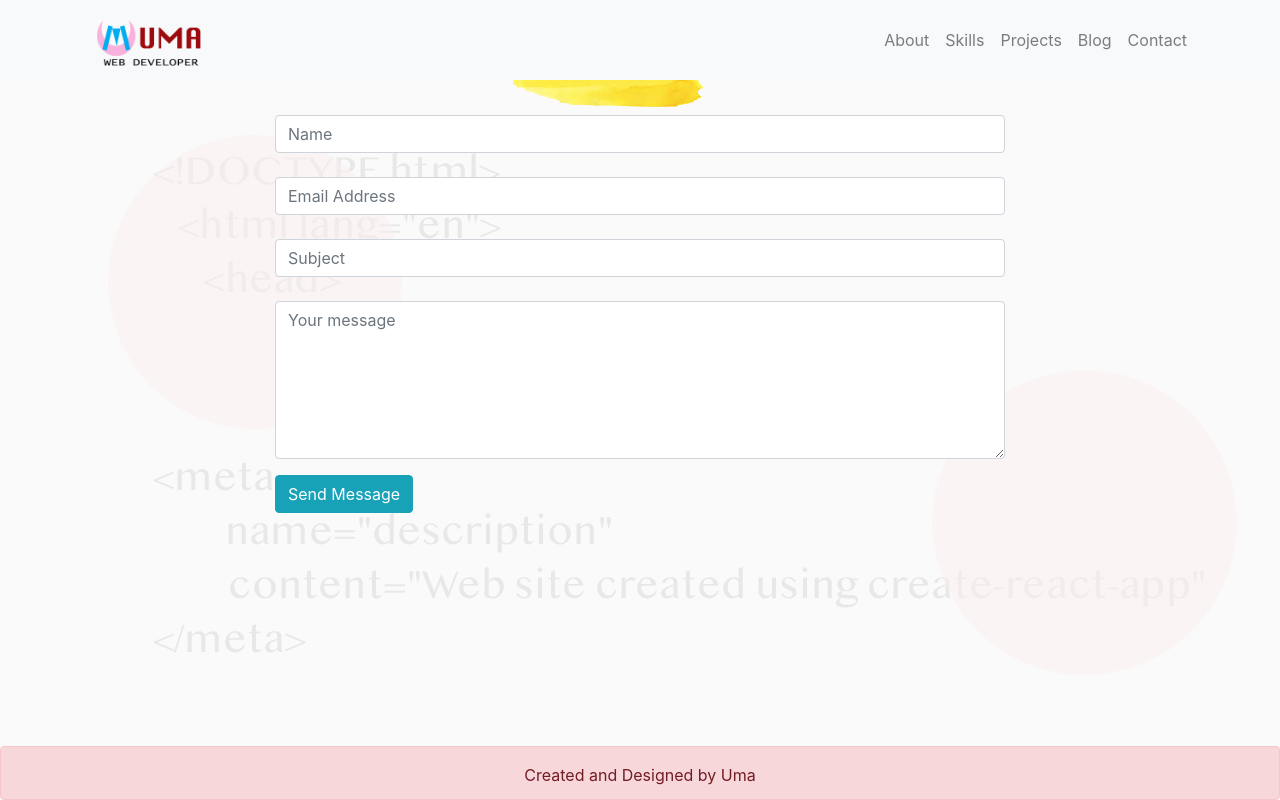
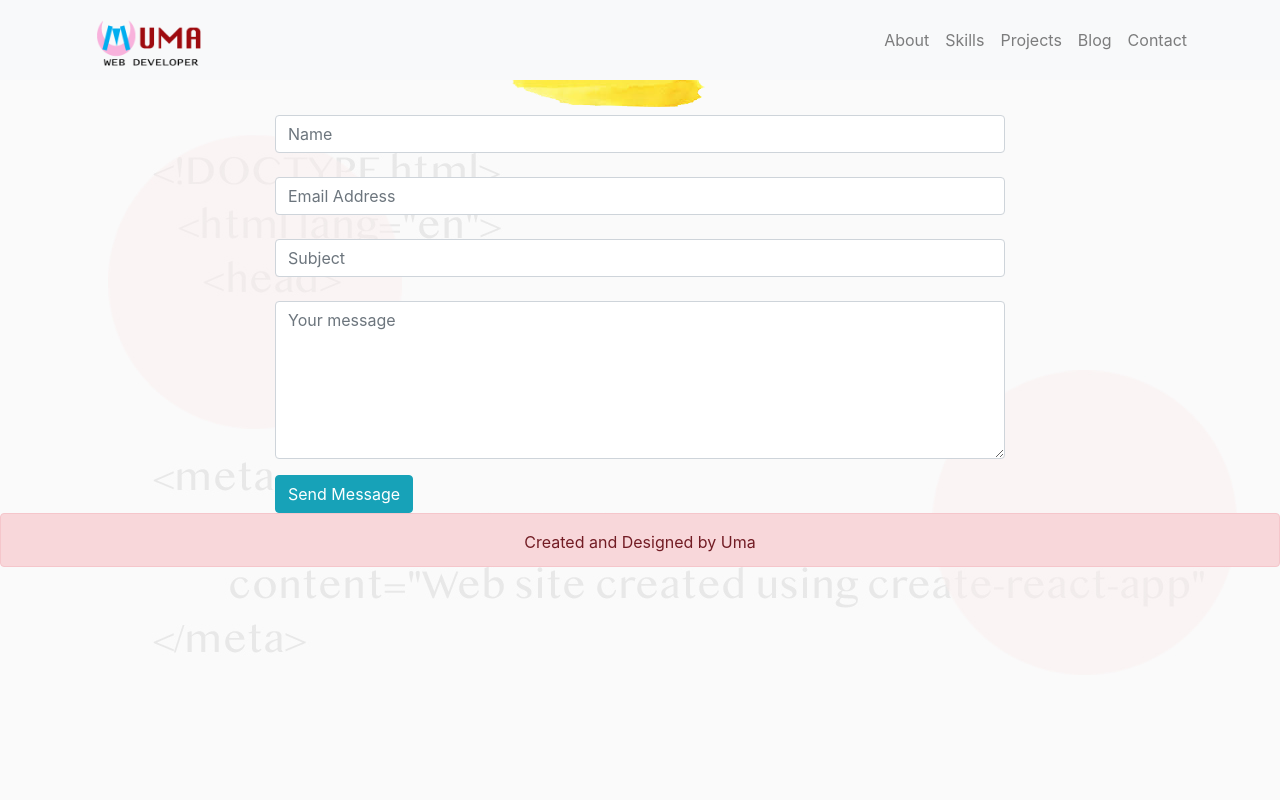
Before and after one commit to mdr-uma/portfolio, a React (Create React App) app: page /contact in a window 1280 px wide. Built offline with nearby package versions, Linux system fonts and the light colour scheme.

Commit message:
remove fixed-bottom class

```diff
--- a/src/components/Footer.js
+++ b/src/components/Footer.js
@@ -2,7 +2,7 @@ import React from 'react'
 
 const Footer = () => {
     return(
-        <div className="fixed-bottom text-center pt-3 mb-0 alert alert-danger" role="alert">
+        <div className="text-center pt-3 mb-0 alert alert-danger" role="alert">
             Created and Designed by Uma
         </div>
     )
```
